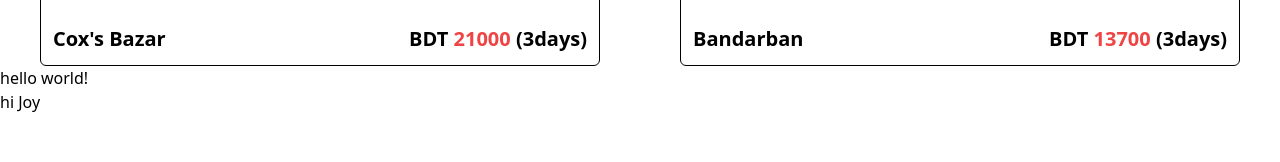
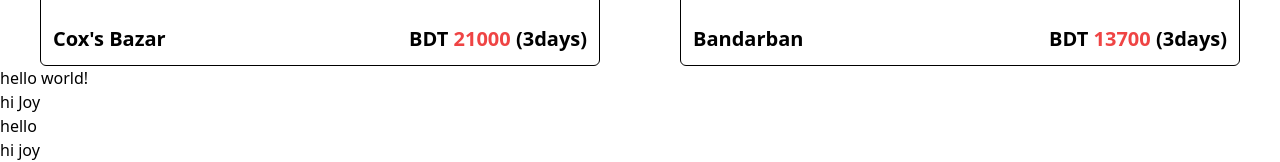
Before and after one commit to joybaidya2/Travel-Tour, a plain HTML site: page index.html in a window 1280 px wide. Shown: the part 1832-1994 px from the top of the page. Before the commit the page ends 1946 px from the top, so only its background shows below. Drawn offline with nearby package versions, Linux system fonts and the light colour scheme.

Commit message:
First commit

```diff
--- a/index.html
+++ b/index.html
@@ -83,6 +83,14 @@
         <h1>hi Joy</h1>
     </div>
 </section>
+<div>
+    <p>hello</p>
+</div>
+<section>
+    <div>
+        <h1>hi joy</h1>
+    </div>
+</section>
    <script src="javaScript.js"></script>
 </body>
 </html>
```
